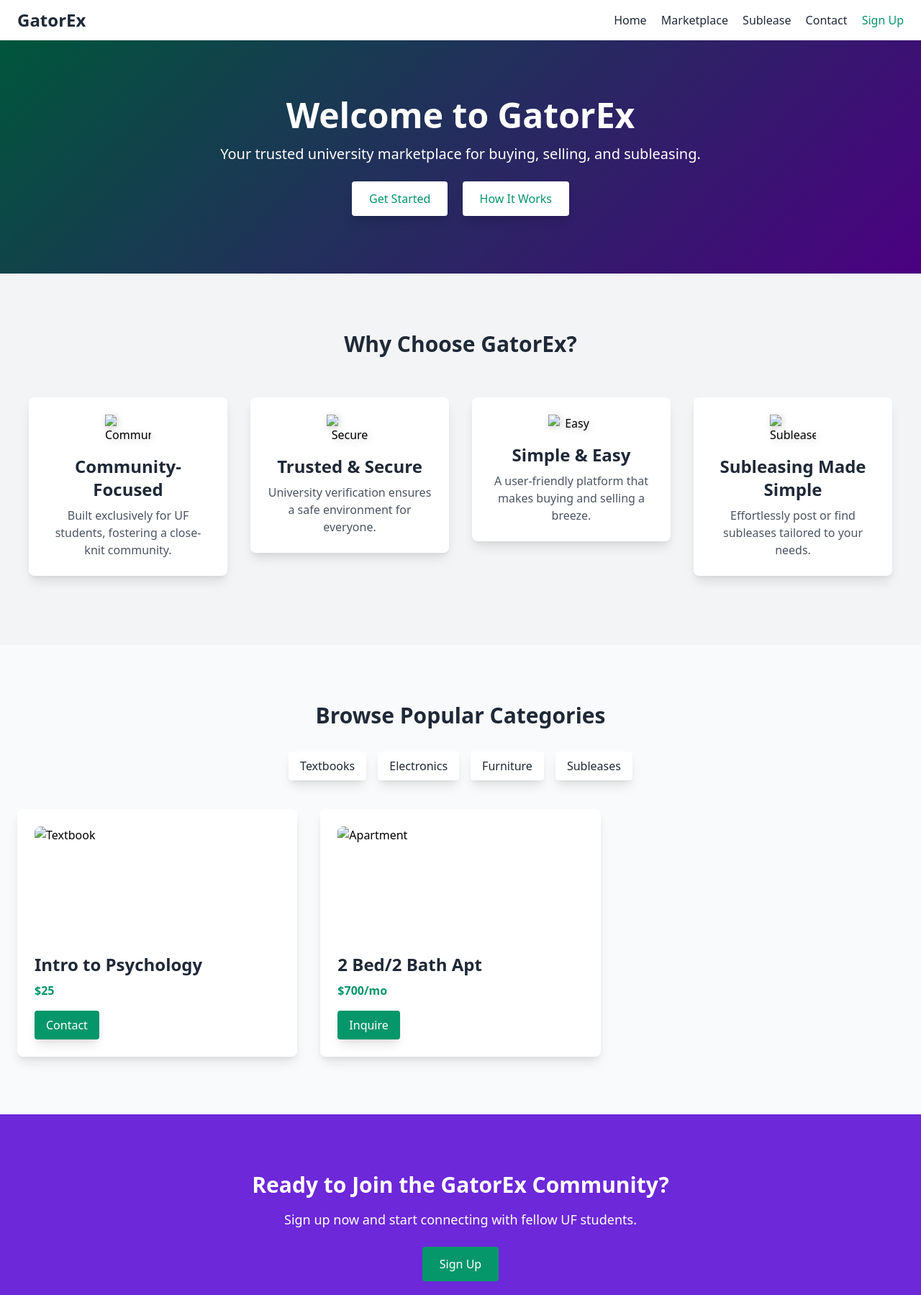
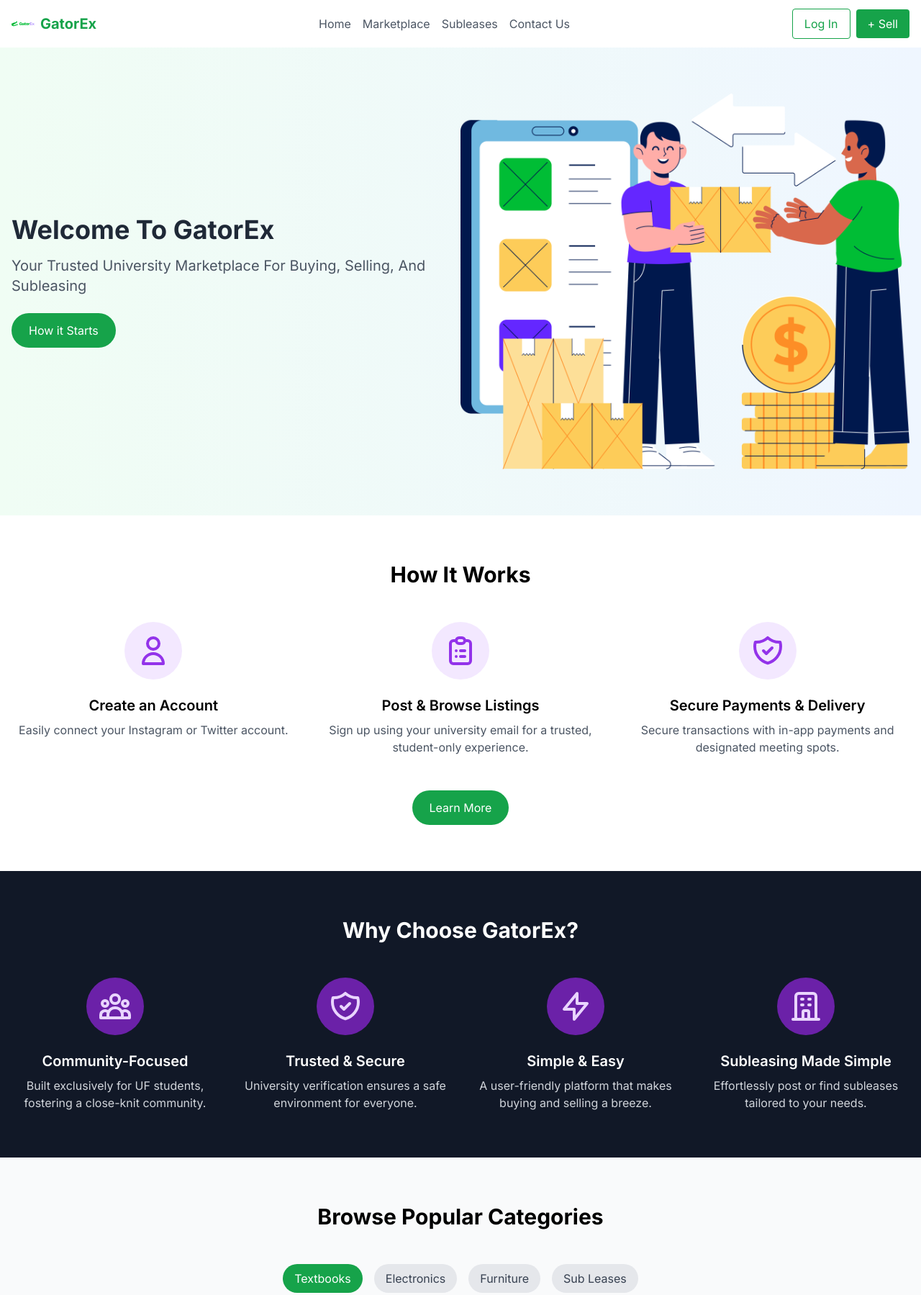
Before and after one commit to shashanka2a/gatorex, a plain HTML site: page index.html in a window 1280 px wide. Shown: the top 1799 px of the page at 72% size. Drawn offline with nearby package versions, Linux system fonts and the light colour scheme.

Commit message:
Update index.html

```diff
--- a/index.html
+++ b/index.html
@@ -4,137 +4,144 @@
     <meta charset="UTF-8">
     <meta name="viewport" content="width=device-width, initial-scale=1.0">
     <title>GatorEx - University Marketplace</title>
-    <link href="https://cdn.jsdelivr.net/npm/tailwindcss@2.0.3/dist/tailwind.min.css" rel="stylesheet">
+    <script src="https://cdn.tailwindcss.com"></script>
     <style>
-        .gradient-bg {
-            background: linear-gradient(135deg, #00563b, #4b0082);
-        }
-        .feature-card:hover {
-            transform: translateY(-10px);
-            box-shadow: 0 10px 15px rgba(0, 0, 0, 0.1);
-        }
-        .feature-icon {
-            filter: drop-shadow(2px 2px 5px rgba(0, 0, 0, 0.2));
+        @import url('https://fonts.googleapis.com/css2?family=Inter:wght@400;500;600;700&display=swap');
+        body {
+            font-family: 'Inter', sans-serif;
         }
     </style>
 </head>
-<body class="bg-gray-100">
+<body class="bg-gray-50">
+    <header class="bg-white shadow-sm">
+        <nav class="container mx-auto px-4 py-3 flex items-center justify-between">
+            <div class="flex items-center">
+                <img src="logo.svg" alt="GatorEx Logo" class="h-8 w-8 mr-2">
+                <span class="text-green-600 font-bold text-xl">GatorEx</span>
+            </div>
+            <div class="hidden md:flex space-x-4">
+                <a href="#" class="text-gray-600 hover:text-green-600">Home</a>
+                <a href="#" class="text-gray-600 hover:text-green-600">Marketplace</a>
+                <a href="#" class="text-gray-600 hover:text-green-600">Subleases</a>
+                <a href="#" class="text-gray-600 hover:text-green-600">Contact Us</a>
+            </div>
+            <div class="flex items-center space-x-2">
+                <button class="px-4 py-2 text-green-600 border border-green-600 rounded hover:bg-green-600 hover:text-white transition">Log In</button>
+                <button class="px-4 py-2 bg-green-600 text-white rounded hover:bg-green-700 transition">+ Sell</button>
+            </div>
+        </nav>
+    </header>
 
-    <!-- Navbar -->
-    <nav class="bg-white shadow-md">
-        <div class="container mx-auto px-6 py-3 flex justify-between items-center">
-            <div class="text-2xl font-bold text-gray-800">
-                <a href="#">GatorEx</a>
+    <main>
+        <section class="hero bg-gradient-to-r from-green-50 to-blue-50 py-16">
+            <div class="container mx-auto px-4 flex flex-col md:flex-row items-center">
+                <div class="md:w-1/2 mb-8 md:mb-0">
+                    <h1 class="text-4xl font-bold text-gray-800 mb-4">Welcome To GatorEx</h1>
+                    <p class="text-xl text-gray-600 mb-6">Your Trusted University Marketplace For Buying, Selling, And Subleasing</p>
+                    <button class="px-6 py-3 bg-green-600 text-white rounded-full hover:bg-green-700 transition">How it Starts</button>
                 </div>
-            <div>
-                <a href="#" class="text-gray-800 hover:text-purple-600">Home</a>
-                <a href="#" class="ml-4 text-gray-800 hover:text-purple-600">Marketplace</a>
-                <a href="#" class="ml-4 text-gray-800 hover:text-purple-600">Sublease</a>
-                <a href="#" class="ml-4 text-gray-800 hover:text-purple-600">Contact</a>
-                <a href="#" class="ml-4 text-green-600 hover:text-green-800">Sign Up</a>
+                <div class="md:w-1/2">
+                    <img src="hero.png" alt="Marketplace Illustration" class="w-full h-auto">
                 </div>
             </div>
-    </nav>
+        </section>
 
-    <!-- Hero Section -->
-    <header class="gradient-bg text-white py-20">
-        <div class="container mx-auto px-6 text-center">
-            <h1 class="text-5xl font-bold">Welcome to GatorEx</h1>
-            <p class="mt-4 text-xl">Your trusted university marketplace for buying, selling, and subleasing.</p>
-            <div class="mt-6">
-                <a href="#" class="inline-block bg-white text-green-600 py-3 px-6 rounded shadow-lg hover:bg-gray-200 mr-4">Get Started</a>
-                <a href="#" class="inline-block bg-white text-green-600 py-3 px-6 rounded shadow-lg hover:bg-gray-200">How It Works</a>
+        <section class="how-it-works py-16 bg-white">
+            <div class="container mx-auto px-4">
+                <h2 class="text-3xl font-bold text-center mb-12">How It Works</h2>
+                <div class="grid grid-cols-1 md:grid-cols-3 gap-8">
+                    <div class="text-center">
+                        <div class="bg-purple-100 rounded-full p-4 inline-block mb-4">
+                            <svg class="w-12 h-12 text-purple-600" fill="none" stroke="currentColor" viewBox="0 0 24 24" xmlns="http://www.w3.org/2000/svg"><path stroke-linecap="round" stroke-linejoin="round" stroke-width="2" d="M16 7a4 4 0 11-8 0 4 4 0 018 0zM12 14a7 7 0 00-7 7h14a7 7 0 00-7-7z"></path></svg>
+                        </div>
+                        <h3 class="text-xl font-semibold mb-2">Create an Account</h3>
+                        <p class="text-gray-600">Easily connect your Instagram or Twitter account.</p>
+                    </div>
+                    <div class="text-center">
+                        <div class="bg-purple-100 rounded-full p-4 inline-block mb-4">
+                            <svg class="w-12 h-12 text-purple-600" fill="none" stroke="currentColor" viewBox="0 0 24 24" xmlns="http://www.w3.org/2000/svg"><path stroke-linecap="round" stroke-linejoin="round" stroke-width="2" d="M9 5H7a2 2 0 00-2 2v12a2 2 0 002 2h10a2 2 0 002-2V7a2 2 0 00-2-2h-2M9 5a2 2 0 002 2h2a2 2 0 002-2M9 5a2 2 0 012-2h2a2 2 0 012 2m-3 7h3m-3 4h3m-6-4h.01M9 16h.01"></path></svg>
+                        </div>
+                        <h3 class="text-xl font-semibold mb-2">Post & Browse Listings</h3>
+                        <p class="text-gray-600">Sign up using your university email for a trusted, student-only experience.</p>
+                    </div>
+                    <div class="text-center">
+                        <div class="bg-purple-100 rounded-full p-4 inline-block mb-4">
+                            <svg class="w-12 h-12 text-purple-600" fill="none" stroke="currentColor" viewBox="0 0 24 24" xmlns="http://www.w3.org/2000/svg"><path stroke-linecap="round" stroke-linejoin="round" stroke-width="2" d="M9 12l2 2 4-4m5.618-4.016A11.955 11.955 0 0112 2.944a11.955 11.955 0 01-8.618 3.04A12.02 12.02 0 003 9c0 5.591 3.824 10.29 9 11.622 5.176-1.332 9-6.03 9-11.622 0-1.042-.133-2.052-.382-3.016z"></path></svg>
+                        </div>
+                        <h3 class="text-xl font-semibold mb-2">Secure Payments & Delivery</h3>
+                        <p class="text-gray-600">Secure transactions with in-app payments and designated meeting spots.</p>
                     </div>
                 </div>
-    </header>
-
-    <!-- Features Section -->
-    <section class="py-20">
-        <div class="container mx-auto px-6">
-            <h2 class="text-3xl font-bold text-center text-gray-800">Why Choose GatorEx?</h2>
-            <div class="flex flex-wrap mt-10 justify-around">
-                <div class="w-full md:w-1/4 p-4 text-center">
-                    <div class="bg-white rounded-lg shadow-lg p-6 feature-card transition-transform duration-300">
-                        <img src="community-icon.svg" alt="Community" class="w-16 mx-auto feature-icon">
-                        <h3 class="text-2xl font-bold mt-4 text-gray-800">Community-Focused</h3>
-                        <p class="mt-2 text-gray-600">Built exclusively for UF students, fostering a close-knit community.</p>
+                <div class="text-center mt-12">
+                    <button class="px-6 py-3 bg-green-600 text-white rounded-full hover:bg-green-700 transition">Learn More</button>
                 </div>
             </div>
-                <div class="w-full md:w-1/4 p-4 text-center">
-                    <div class="bg-white rounded-lg shadow-lg p-6 feature-card transition-transform duration-300">
-                        <img src="secure-icon.svg" alt="Secure" class="w-16 mx-auto feature-icon">
-                        <h3 class="text-2xl font-bold mt-4 text-gray-800">Trusted & Secure</h3>
-                        <p class="mt-2 text-gray-600">University verification ensures a safe environment for everyone.</p>
+        </section>
+
+        <section class="why-choose-us py-16 bg-gray-900 text-white">
+            <div class="container mx-auto px-4">
+                <h2 class="text-3xl font-bold text-center mb-12">Why Choose GatorEx?</h2>
+                <div class="grid grid-cols-1 md:grid-cols-2 lg:grid-cols-4 gap-8">
+                    <div class="text-center">
+                        <div class="bg-purple-800 rounded-full p-4 inline-block mb-4">
+                            <svg class="w-12 h-12 text-purple-200" fill="none" stroke="currentColor" viewBox="0 0 24 24" xmlns="http://www.w3.org/2000/svg"><path stroke-linecap="round" stroke-linejoin="round" stroke-width="2" d="M17 20h5v-2a3 3 0 00-5.356-1.857M17 20H7m10 0v-2c0-.656-.126-1.283-.356-1.857M7 20H2v-2a3 3 0 015.356-1.857M7 20v-2c0-.656.126-1.283.356-1.857m0 0a5.002 5.002 0 019.288 0M15 7a3 3 0 11-6 0 3 3 0 016 0zm6 3a2 2 0 11-4 0 2 2 0 014 0zM7 10a2 2 0 11-4 0 2 2 0 014 0z"></path></svg>
                         </div>
+                        <h3 class="text-xl font-semibold mb-2">Community-Focused</h3>
+                        <p class="text-gray-300">Built exclusively for UF students, fostering a close-knit community.</p>
                     </div>
-                <div class="w-full md:w-1/4 p-4 text-center">
-                    <div class="bg-white rounded-lg shadow-lg p-6 feature-card transition-transform duration-300">
-                        <img src="easy-icon.svg" alt="Easy" class="w-16 mx-auto feature-icon">
-                        <h3 class="text-2xl font-bold mt-4 text-gray-800">Simple & Easy</h3>
-                        <p class="mt-2 text-gray-600">A user-friendly platform that makes buying and selling a breeze.</p>
+                    <div class="text-center">
+                        <div class="bg-purple-800 rounded-full p-4 inline-block mb-4">
+                            <svg class="w-12 h-12 text-purple-200" fill="none" stroke="currentColor" viewBox="0 0 24 24" xmlns="http://www.w3.org/2000/svg"><path stroke-linecap="round" stroke-linejoin="round" stroke-width="2" d="M9 12l2 2 4-4m5.618-4.016A11.955 11.955 0 0112 2.944a11.955 11.955 0 01-8.618 3.04A12.02 12.02 0 003 9c0 5.591 3.824 10.29 9 11.622 5.176-1.332 9-6.03 9-11.622 0-1.042-.133-2.052-.382-3.016z"></path></svg>
                         </div>
+                        <h3 class="text-xl font-semibold mb-2">Trusted & Secure</h3>
+                        <p class="text-gray-300">University verification ensures a safe environment for everyone.</p>
                     </div>
-                <div class="w-full md:w-1/4 p-4 text-center">
-                    <div class="bg-white rounded-lg shadow-lg p-6 feature-card transition-transform duration-300">
-                        <img src="sublease-icon.svg" alt="Sublease" class="w-16 mx-auto feature-icon">
-                        <h3 class="text-2xl font-bold mt-4 text-gray-800">Subleasing Made Simple</h3>
-                        <p class="mt-2 text-gray-600">Effortlessly post or find subleases tailored to your needs.</p>
+                    <div class="text-center">
+                        <div class="bg-purple-800 rounded-full p-4 inline-block mb-4">
+                            <svg class="w-12 h-12 text-purple-200" fill="none" stroke="currentColor" viewBox="0 0 24 24" xmlns="http://www.w3.org/2000/svg"><path stroke-linecap="round" stroke-linejoin="round" stroke-width="2" d="M13 10V3L4 14h7v7l9-11h-7z"></path></svg>
                         </div>
+                        <h3 class="text-xl font-semibold mb-2">Simple & Easy</h3>
+                        <p class="text-gray-300">A user-friendly platform that makes buying and selling a breeze.</p>
+                    </div>
+                    <div class="text-center">
+                        <div class="bg-purple-800 rounded-full p-4 inline-block mb-4">
+                            <svg class="w-12 h-12 text-purple-200" fill="none" stroke="currentColor" viewBox="0 0 24 24" xmlns="http://www.w3.org/2000/svg"><path stroke-linecap="round" stroke-linejoin="round" stroke-width="2" d="M19 21V5a2 2 0 00-2-2H7a2 2 0 00-2 2v16m14 0h2m-2 0h-5m-9 0H3m2 0h5M9 7h1m-1 4h1m4-4h1m-1 4h1m-5 10v-5a1 1 0 011-1h2a1 1 0 011 1v5m-4 0h4"></path></svg>
+                        </div>
+                        <h3 class="text-xl font-semibold mb-2">Subleasing Made Simple</h3>
+                        <p class="text-gray-300">Effortlessly post or find subleases tailored to your needs.</p>
                     </div>
                 </div>
             </div>
         </section>
 
-    <!-- Featured Listings/Catalogue Section -->
-    <section class="py-20 bg-gray-50">
-        <div class="container mx-auto px-6">
-            <h2 class="text-3xl font-bold text-center text-gray-800">Browse Popular Categories</h2>
-            <div class="flex justify-center mt-8">
-                <button class="bg-white text-gray-800 py-2 px-4 mx-2 rounded shadow-lg hover:bg-gray-100">Textbooks</button>
-                <button class="bg-white text-gray-800 py-2 px-4 mx-2 rounded shadow-lg hover:bg-gray-100">Electronics</button>
-                <button class="bg-white text-gray-800 py-2 px-4 mx-2 rounded shadow-lg hover:bg-gray-100">Furniture</button>
-                <button class="bg-white text-gray-800 py-2 px-4 mx-2 rounded shadow-lg hover:bg-gray-100">Subleases</button>
+        <section class="popular-categories py-16">
+            <div class="container mx-auto px-4">
+                <h2 class="text-3xl font-bold text-center mb-12">Browse Popular Categories</h2>
+                <div class="flex flex-wrap justify-center gap-4 mb-8">
+                    <button class="px-4 py-2 bg-green-600 text-white rounded-full">Textbooks</button>
+                    <button class="px-4 py-2 bg-gray-200 text-gray-700 rounded-full">Electronics</button>
+                    <button class="px-4 py-2 bg-gray-200 text-gray-700 rounded-full">Furniture</button>
+                    <button class="px-4 py-2 bg-gray-200 text-gray-700 rounded-full">Sub Leases</button>
                 </div>
-            <div class="mt-10 grid grid-cols-1 md:grid-cols-2 lg:grid-cols-3 gap-8">
-                <!-- Example Listings -->
-                <div class="bg-white rounded-lg shadow-lg p-6">
-                    <img src="textbook1.jpg" alt="Textbook" class="w-full h-40 object-cover rounded-lg">
-                    <h3 class="text-2xl font-bold mt-4 text-gray-800">Intro to Psychology</h3>
-                    <p class="mt-2 text-green-600 font-bold">$25</p>
-                    <a href="#" class="inline-block mt-4 bg-green-600 text-white py-2 px-4 rounded shadow-lg hover:bg-green-700">Contact</a>
-                </div>
-                <div class="bg-white rounded-lg shadow-lg p-6">
-                    <img src="apartment.jpg" alt="Apartment" class="w-full h-40 object-cover rounded-lg">
-                    <h3 class="text-2xl font-bold mt-4 text-gray-800">2 Bed/2 Bath Apt</h3>
-                    <p class="mt-2 text-green-600 font-bold">$700/mo</p>
-                    <a href="#" class="inline-block mt-4 bg-green-600 text-white py-2 px-4 rounded shadow-lg hover:bg-green-700">Inquire</a>
-                </div>
-                <!-- Add more listings as needed -->
+                <div class="grid grid-cols-1 md:grid-cols-3 gap-8">
+                    <div class="bg-white rounded-lg shadow-md overflow-hidden">
+                        <img src="/api/placeholder/400/200" alt="Product" class="w-full h-48 object-cover">
+                        <div class="p-4">
+                            <h3 class="text-xl font-semibold mb-2">Intro to Psychology</h3>
+                            <p class="text-gray-600 mb-2">By Bret Drighty</p>
+                            <p class="text-2xl font-bold text-green-600">$25</p>
                         </div>
                     </div>
-    </section>
-
-    <!-- Call to Action Section -->
-    <section class="bg-purple-700 text-white py-20">
-        <div class="container mx-auto px-6 text-center">
-            <h2 class="text-3xl font-bold">Ready to Join the GatorEx Community?</h2>
-            <p class="mt-4 text-lg">Sign up now and start connecting with fellow UF students.</p>
-            <a href="#" class="mt-6 inline-block bg-green-600 hover:bg-green-700 text-white py-3 px-6 rounded">Sign Up</a>
+                    <div class="bg-white rounded-lg shadow-md overflow-hidden">
+                        <img src="/api/placeholder/400/200" alt="Product" class="w-full h-48 object-cover">
+                        <div class="p-4">
+                            <h3 class="text-xl font-semibold mb-2">Intro to Psychology</h3>
+                            <p class="text-gray-600 mb-2">By Bret Drighty</p>
+                            <p class="text-2xl font-bold text-green-600">$25</p>
                         </div>
-    </section>
-
-    <!-- Footer -->
-    <footer class="bg-gray-800 text-white py-8">
-        <div class="container mx-auto px-6 text-center">
-            <div class="flex justify-center space-x-6">
-                <a href="#" class="hover:underline">About Us</a>
-                <a href="#" class="hover:underline">Terms & Conditions</a>
-                <a href="#" class="hover:underline">Privacy Policy</a>
-                <a href="#" class="hover:underline">Contact Us</a>
                     </div>
-            <p class="mt-6">&copy; 2024 GatorEx. All rights reserved.</p>
-        </div>
-    </footer>
-
-</body>
-</html>
+                    <div class="bg-white rounded-lg shadow-md overflow-hidden">
+                        <img src="/api/placeholder/400/200" alt="Product" class="w-full h-48 object-cover">
+                        <div class="p-4">
+                            <h3 class="text-xl font-semibold mb-2">Intro to Psychology</h3>
+                            <p class="text-gray-600 mb-2">
```
Lines whose indentation alone changed are shown as unchanged.
